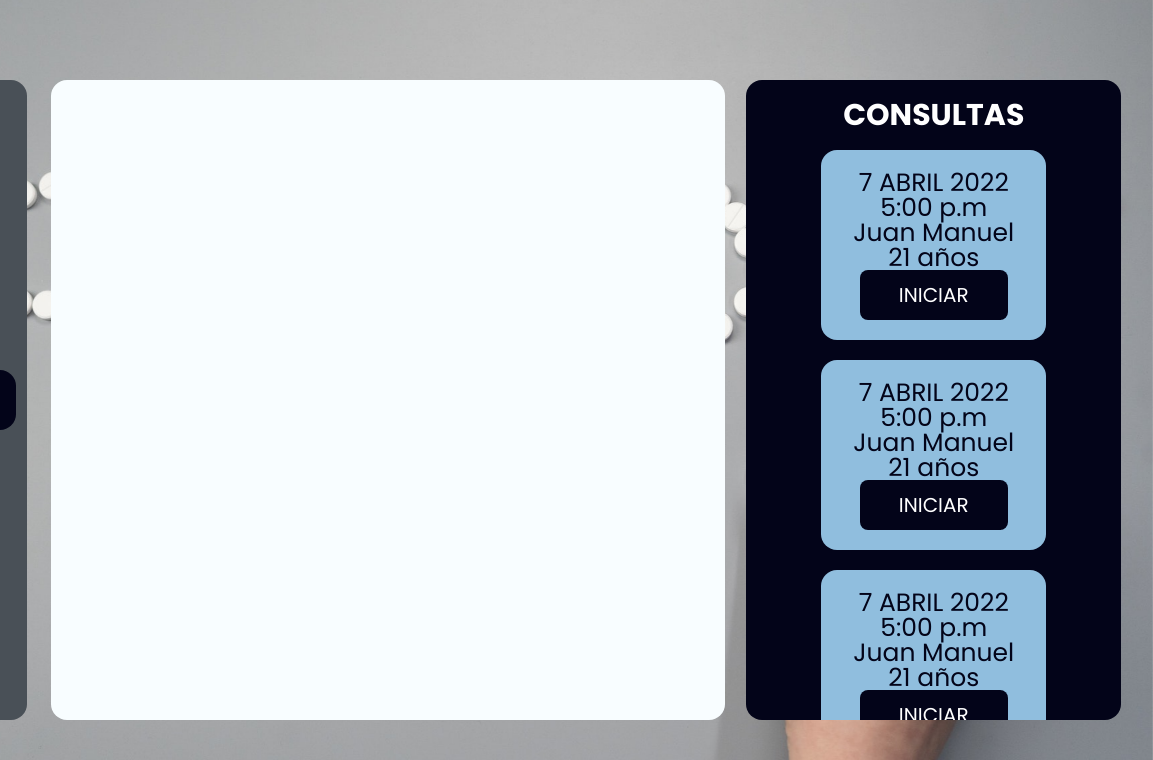
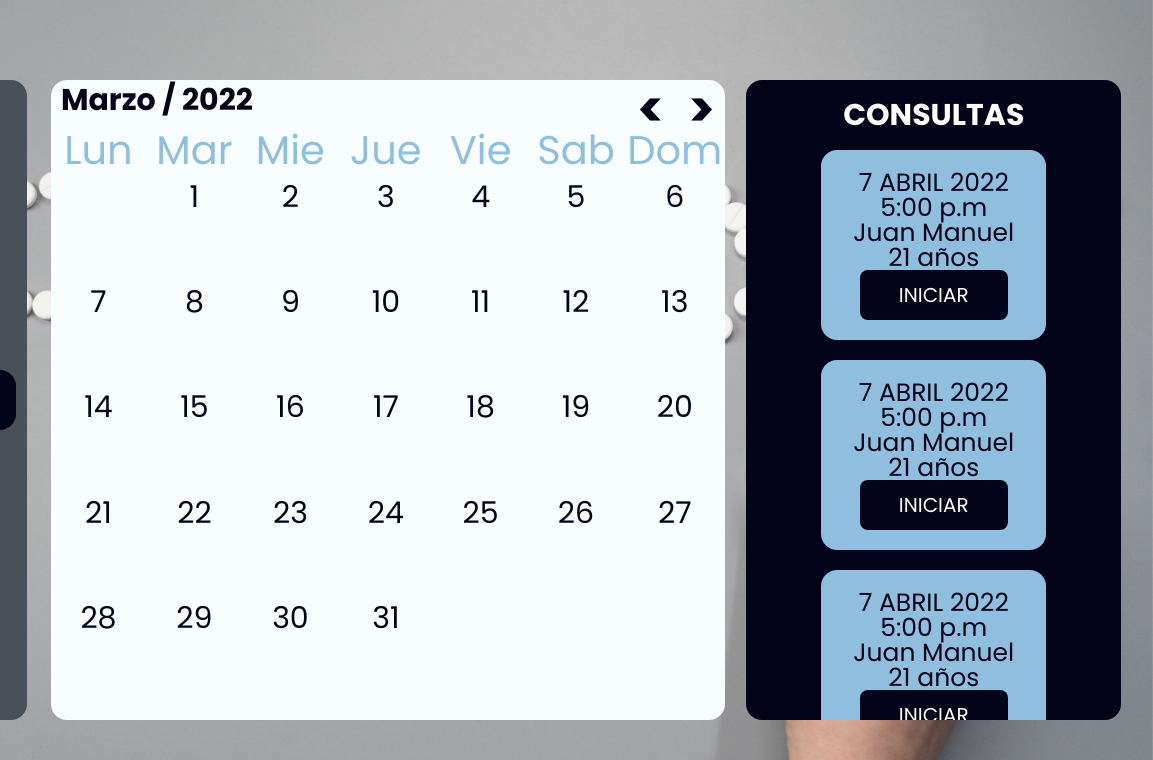
Before and after one commit to IvanGonzalezR/TEConsultas, a website: page interfaz-medicos.html in a window 1280 px wide. Shown: the part 40-800 px from the top of the page, 127-1280 px from the left. Drawn offline with Linux system fonts and the light colour scheme.

Commit message:
Terminado opcion calendario

```diff
--- /dev/null
+++ b/css/calendar.css
@@ -0,0 +1,54 @@
+#calendar {
+  font-family: "Poppins", sans-serif;
+  font-size:12px;
+  width: 100%;
+  height: 90%;
+}
+#calendar caption {
+  height: 50px;
+
+  text-align:center;
+  padding:5px 10px;
+  color:#030419;
+  font-weight:bold;
+  font-size:medium;
+}
+
+#calendar caption div:nth-child(1) {
+  float:left;
+  font-size: 30px;
+}
+
+#calendar caption div:nth-child(2) {float:right;}
+
+#calendar caption div:nth-child(2) a {
+  cursor:pointer;
+  color: #030419;
+  font-size: 50px;
+  margin-left: 20px;}
+
+#calendar th {
+  width: 102px;
+  height: 50px;
+  color:#90BEDE;
+  font-size: 40px;
+}
+#calendar td {
+  height: 30px;
+  text-align:center;
+  padding:2px 5px;
+  cursor: pointer;
+}
+#calendar td a{
+  font-size: 30px;
+  color: #030419;
+}
+#calendar td:hover {
+  font-weight: bold;
+  cursor: pointer;
+  border-radius: 20%;
+}
+/*
+#calendar .hoy {
+  background-color:red;
+}*/
--- a/interfaz-medicos.html
+++ b/interfaz-medicos.html
@@ -6,10 +6,12 @@
     <meta http-equiv="X-UA-Compatible" content="IE=edge">
     <meta name="viewport" content="width=device-width, initial-scale=1.0">
     <title>TEConsultas</title>
+
     <link rel="stylesheet" href="css/reset.css" />
     <link rel="stylesheet" href="css/common.css">
     <link rel="stylesheet" href="css/components.css">
     <link rel="stylesheet" href="css/medicos.css" />
+    <link rel="stylesheet" href="css/calendar.css">
     <!-- Cargamos nuestras fonts-->
     <link rel="preconnect" href="https://fonts.googleapis.com" />
     <link rel="preconnect" href="https://fonts.gstatic.com" crossorigin />
@@ -38,7 +40,7 @@
             <div class="container-main flex">
                 <div class="menu-container-main flex">
                     <div class="items flex">
-                        <a href="">
+                        <a href="" id="iconCalendario">
                             <lord-icon
                                 src="https://cdn.lordicon.com/drtetngs.json"
                                 trigger="hover"
@@ -73,7 +75,22 @@
                 </div>
                 <div class="container-item flex">
                     <!--En el caso de seleccionar el calendario-->
-                    <div class="calendar"></div>
+
+                    <div class="calendar">
+
+                        <table id="calendar">
+                            <div class="title-month"><caption></caption></div>
+
+                            <thead>
+                                <tr>
+                                    <th>Lun</th><th>Mar</th><th>Mie</th><th>Jue</th><th>Vie</th><th>Sab</th><th>Dom</th>
+                                </tr>
+                            </thead>
+                            <tbody>
+                            </tbody>
+                        </table>
+                    </div>
+
                     <div class="consultas flex scroll">
                         <p>CONSULTAS</p>
                         <div class="card flex">
@@ -120,6 +137,7 @@
     </div>
 
 
+    <script src="./js/calendar.js"></script>
     <script src="./js/interfaz-medicos.js"></script>
     <script src="https://cdn.lordicon.com/lusqsztk.js"></script>
 </body>
--- /dev/null
+++ b/js/calendar.js
@@ -0,0 +1,69 @@
+var actual=new Date();
+function mostrarCalendario(year,month)
+{
+	var now=new Date(year,month-1,1);
+	var last=new Date(year,month,0);
+	var primerDiaSemana=(now.getDay()==0)?7:now.getDay();
+	var ultimoDiaMes=last.getDate();
+	var dia=0;
+	var resultado="<tr>";
+	var diaActual=0;
+	console.log(ultimoDiaMes);
+
+	var last_cell=primerDiaSemana+ultimoDiaMes;
+
+	// hacemos un bucle hasta 42, que es el máximo de valores que puede
+	// haber... 6 columnas de 7 dias
+	for(var i=1;i<=42;i++)
+	{
+		if(i==primerDiaSemana)
+		{
+			// determinamos en que dia empieza
+			dia=1;
+		}
+		if(i<primerDiaSemana || i>=last_cell)
+		{
+			// celda vacia
+			resultado+="<td>&nbsp;</td>";
+		}else{
+			// mostramos el dia
+			if(dia==actual.getDate() && month==actual.getMonth()+1 && year==actual.getFullYear())
+				resultado+="<td class='hoy'><a>"+dia+"</a></td>";
+			else
+				resultado+="<td><a>"+dia+"</a></td>";
+			dia++;
+		}
+		if(i%7==0)
+		{
+			if(dia>ultimoDiaMes)
+				break;
+			resultado+="</tr><tr>\n";
+		}
+	}
+	resultado+="</tr>";
+
+	var meses=Array("Enero", "Febrero", "Marzo", "Abril", "Mayo", "Junio", "Julio", "Agosto", "Septiembre", "Octubre", "Noviembre", "Diciembre");
+
+	// Calculamos el siguiente mes y año
+	nextMonth=month+1;
+	nextYear=year;
+	if(month+1>12)
+	{
+		nextMonth=1;
+		nextYear=year+1;
+	}
+
+	// Calculamos el anterior mes y año
+	prevMonth=month-1;
+	prevYear=year;
+	if(month-1<1)
+	{
+		prevMonth=12;
+		prevYear=year-1;
+	}
+
+	document.getElementById("calendar").getElementsByTagName("caption")[0].innerHTML="<div>"+meses[month-1]+" / "+year+"</div><div><a onclick='mostrarCalendario("+prevYear+","+prevMonth+")'>&lt;</a> <a onclick='mostrarCalendario("+nextYear+","+nextMonth+")'>&gt;</a></div>";
+	document.getElementById("calendar").getElementsByTagName("tbody")[0].innerHTML=resultado;
+}
+
+mostrarCalendario(actual.getFullYear(),actual.getMonth()+1);
```
